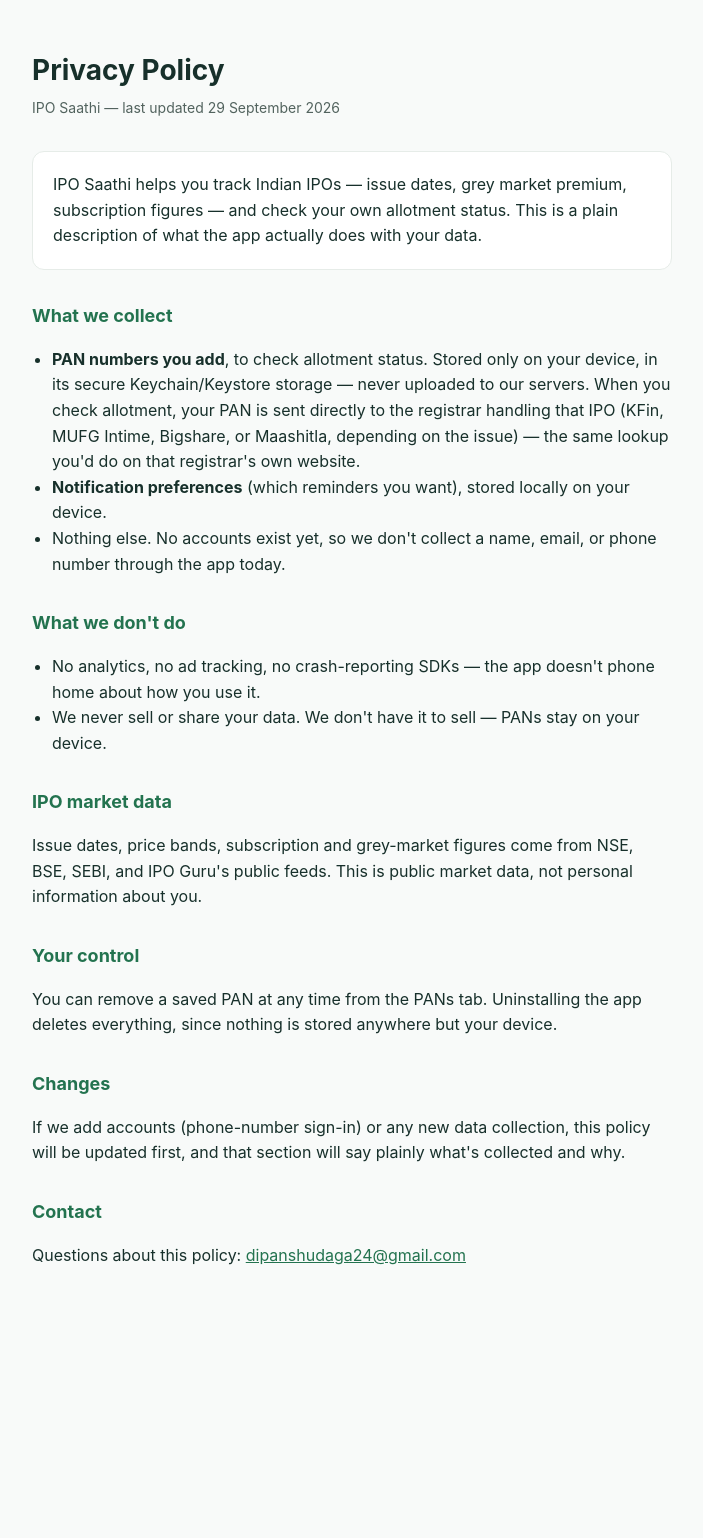
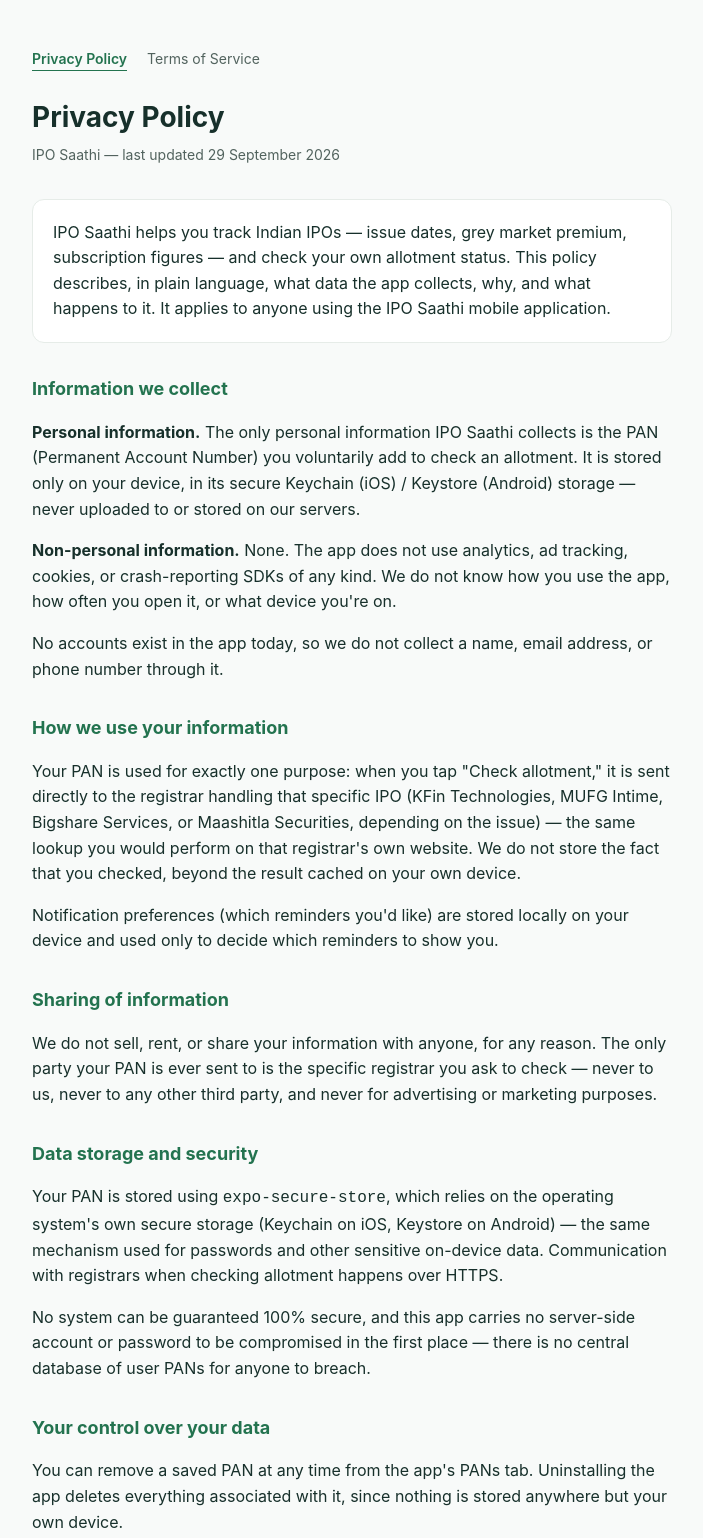
Before and after one commit to dipanshudaga/ipo-saathi-legal, a plain HTML site: page index.html in a window 1280 px wide. Shown: the top 1538 px of the page, without its empty margins (288-991 px from the left). Before the commit the page ends 1364 px from the top, so only its background shows below. Drawn offline with Linux system fonts and the light colour scheme.

Commit message:
Expand privacy policy, add terms of service, update contact email

```diff
--- a/index.html
+++ b/index.html
@@ -4,90 +4,52 @@
 <meta charset="utf-8" />
 <meta name="viewport" content="width=device-width, initial-scale=1" />
 <title>Privacy Policy — IPO Saathi</title>
-<style>
-  :root {
-    --brand: #23734F;
-    --ink: #17302B;
-    --muted: #52635E;
-    --bg: #F8FAF9;
-    --card: #FFFFFF;
-    --border: #E6ECE8;
-  }
-  * { box-sizing: border-box; }
-  body {
-    margin: 0;
-    background: var(--bg);
-    color: var(--ink);
-    font-family: -apple-system, BlinkMacSystemFont, "Segoe UI", Roboto, Helvetica, Arial, sans-serif;
-    line-height: 1.6;
-  }
-  main {
-    max-width: 680px;
-    margin: 0 auto;
-    padding: 48px 20px 80px;
-  }
-  h1 {
-    font-size: 28px;
-    margin: 0 0 4px;
-  }
-  .updated {
-    color: var(--muted);
-    font-size: 14px;
-    margin: 0 0 32px;
-  }
-  h2 {
-    font-size: 18px;
-    margin: 32px 0 12px;
-    color: var(--brand);
-  }
-  p, li {
-    font-size: 16px;
-    color: var(--ink);
-  }
-  ul {
-    padding-left: 20px;
-  }
-  a { color: var(--brand); }
-  .intro {
-    background: var(--card);
-    border: 1px solid var(--border);
-    border-radius: 12px;
-    padding: 20px;
-    margin-bottom: 8px;
-  }
-</style>
+<link rel="stylesheet" href="style.css" />
 </head>
 <body>
 <main>
+  <nav>
+    <a href="./" class="active">Privacy Policy</a>
+    <a href="terms-of-service/">Terms of Service</a>
+  </nav>
+
   <h1>Privacy Policy</h1>
   <p class="updated">IPO Saathi — last updated 29 September 2026</p>
 
-  <p class="intro">IPO Saathi helps you track Indian IPOs — issue dates, grey market premium, subscription figures — and check your own allotment status. This is a plain description of what the app actually does with your data.</p>
+  <p class="intro">IPO Saathi helps you track Indian IPOs — issue dates, grey market premium, subscription figures — and check your own allotment status. This policy describes, in plain language, what data the app collects, why, and what happens to it. It applies to anyone using the IPO Saathi mobile application.</p>
 
-  <h2>What we collect</h2>
-  <ul>
-    <li><strong>PAN numbers you add</strong>, to check allotment status. Stored only on your device, in its secure Keychain/Keystore storage — never uploaded to our servers. When you check allotment, your PAN is sent directly to the registrar handling that IPO (KFin, MUFG Intime, Bigshare, or Maashitla, depending on the issue) — the same lookup you'd do on that registrar's own website.</li>
-    <li><strong>Notification preferences</strong> (which reminders you want), stored locally on your device.</li>
-    <li>Nothing else. No accounts exist yet, so we don't collect a name, email, or phone number through the app today.</li>
-  </ul>
+  <h2>Information we collect</h2>
+  <p><strong>Personal information.</strong> The only personal information IPO Saathi collects is the PAN (Permanent Account Number) you voluntarily add to check an allotment. It is stored only on your device, in its secure Keychain (iOS) / Keystore (Android) storage — never uploaded to or stored on our servers.</p>
+  <p><strong>Non-personal information.</strong> None. The app does not use analytics, ad tracking, cookies, or crash-reporting SDKs of any kind. We do not know how you use the app, how often you open it, or what device you're on.</p>
+  <p>No accounts exist in the app today, so we do not collect a name, email address, or phone number through it.</p>
 
-  <h2>What we don't do</h2>
-  <ul>
-    <li>No analytics, no ad tracking, no crash-reporting SDKs — the app doesn't phone home about how you use it.</li>
-    <li>We never sell or share your data. We don't have it to sell — PANs stay on your device.</li>
-  </ul>
+  <h2>How we use your information</h2>
+  <p>Your PAN is used for exactly one purpose: when you tap "Check allotment," it is sent directly to the registrar handling that specific IPO (KFin Technologies, MUFG Intime, Bigshare Services, or Maashitla Securities, depending on the issue) — the same lookup you would perform on that registrar's own website. We do not store the fact that you checked, beyond the result cached on your own device.</p>
+  <p>Notification preferences (which reminders you'd like) are stored locally on your device and used only to decide which reminders to show you.</p>
+
+  <h2>Sharing of information</h2>
+  <p>We do not sell, rent, or share your information with anyone, for any reason. The only party your PAN is ever sent to is the specific registrar you ask to check — never to us, never to any other third party, and never for advertising or marketing purposes.</p>
+
+  <h2>Data storage and security</h2>
+  <p>Your PAN is stored using <code>expo-secure-store</code>, which relies on the operating system's own secure storage (Keychain on iOS, Keystore on Android) — the same mechanism used for passwords and other sensitive on-device data. Communication with registrars when checking allotment happens over HTTPS.</p>
+  <p>No system can be guaranteed 100% secure, and this app carries no server-side account or password to be compromised in the first place — there is no central database of user PANs for anyone to breach.</p>
+
+  <h2>Your control over your data</h2>
+  <p>You can remove a saved PAN at any time from the app's PANs tab. Uninstalling the app deletes everything associated with it, since nothing is stored anywhere but your own device.</p>
 
   <h2>IPO market data</h2>
-  <p>Issue dates, price bands, subscription and grey-market figures come from NSE, BSE, SEBI, and IPO Guru's public feeds. This is public market data, not personal information about you.</p>
+  <p>Issue dates, price bands, subscription figures, and grey market premium shown in the app come from NSE, BSE, SEBI, and IPO Guru's public feeds. This is public market data about companies and their IPOs — not personal information about you.</p>
 
-  <h2>Your control</h2>
-  <p>You can remove a saved PAN at any time from the PANs tab. Uninstalling the app deletes everything, since nothing is stored anywhere but your device.</p>
+  <h2>Children's privacy</h2>
+  <p>IPO Saathi is not directed at, and is not intended for use by, children. We do not knowingly collect information from anyone under 18. Since the app collects no data beyond the PAN a user chooses to enter, and PAN cards in India are only issued to individuals who can lawfully hold one, we do not expect this to arise in practice — but if it ever comes to our attention, the relevant local data will be removed on the affected device on request.</p>
 
-  <h2>Changes</h2>
-  <p>If we add accounts (phone-number sign-in) or any new data collection, this policy will be updated first, and that section will say plainly what's collected and why.</p>
+  <h2>Changes to this policy</h2>
+  <p>This policy may be updated as the app changes — for example, if account sign-in is introduced in the future, that section will say plainly what's newly collected and why. The current version is always the one at this page; the date above reflects the last update.</p>
 
   <h2>Contact</h2>
-  <p>Questions about this policy: <a href="mailto:dipanshudaga24@gmail.com">dipanshudaga24@gmail.com</a></p>
+  <p>Questions about this policy: <a href="mailto:dipanshu@thefablelabs.com">dipanshu@thefablelabs.com</a></p>
+
+  <footer>IPO Saathi · <a href="terms-of-service/">Terms of Service</a></footer>
 </main>
 </body>
 </html>
--- /dev/null
+++ b/style.css
@@ -0,0 +1,73 @@
+:root {
+  --brand: #23734F;
+  --ink: #17302B;
+  --muted: #52635E;
+  --bg: #F8FAF9;
+  --card: #FFFFFF;
+  --border: #E6ECE8;
+}
+* { box-sizing: border-box; }
+body {
+  margin: 0;
+  background: var(--bg);
+  color: var(--ink);
+  font-family: -apple-system, BlinkMacSystemFont, "Segoe UI", Roboto, Helvetica, Arial, sans-serif;
+  line-height: 1.6;
+}
+main {
+  max-width: 680px;
+  margin: 0 auto;
+  padding: 48px 20px 80px;
+}
+nav {
+  display: flex;
+  gap: 20px;
+  font-size: 14px;
+  margin-bottom: 24px;
+}
+nav a {
+  color: var(--muted);
+  text-decoration: none;
+  border-bottom: 1px solid transparent;
+}
+nav a.active {
+  color: var(--brand);
+  font-weight: 600;
+  border-bottom-color: var(--brand);
+}
+h1 {
+  font-size: 28px;
+  margin: 0 0 4px;
+}
+.updated {
+  color: var(--muted);
+  font-size: 14px;
+  margin: 0 0 32px;
+}
+h2 {
+  font-size: 18px;
+  margin: 32px 0 12px;
+  color: var(--brand);
+}
+p, li {
+  font-size: 16px;
+  color: var(--ink);
+}
+ul {
+  padding-left: 20px;
+}
+a { color: var(--brand); }
+.intro {
+  background: var(--card);
+  border: 1px solid var(--border);
+  border-radius: 12px;
+  padding: 20px;
+  margin-bottom: 8px;
+}
+footer {
+  margin-top: 48px;
+  padding-top: 20px;
+  border-top: 1px solid var(--border);
+  font-size: 13px;
+  color: var(--muted);
+}
```
Also changed, not shown: terms-of-service/index.html (added, +57 -0 lines).
